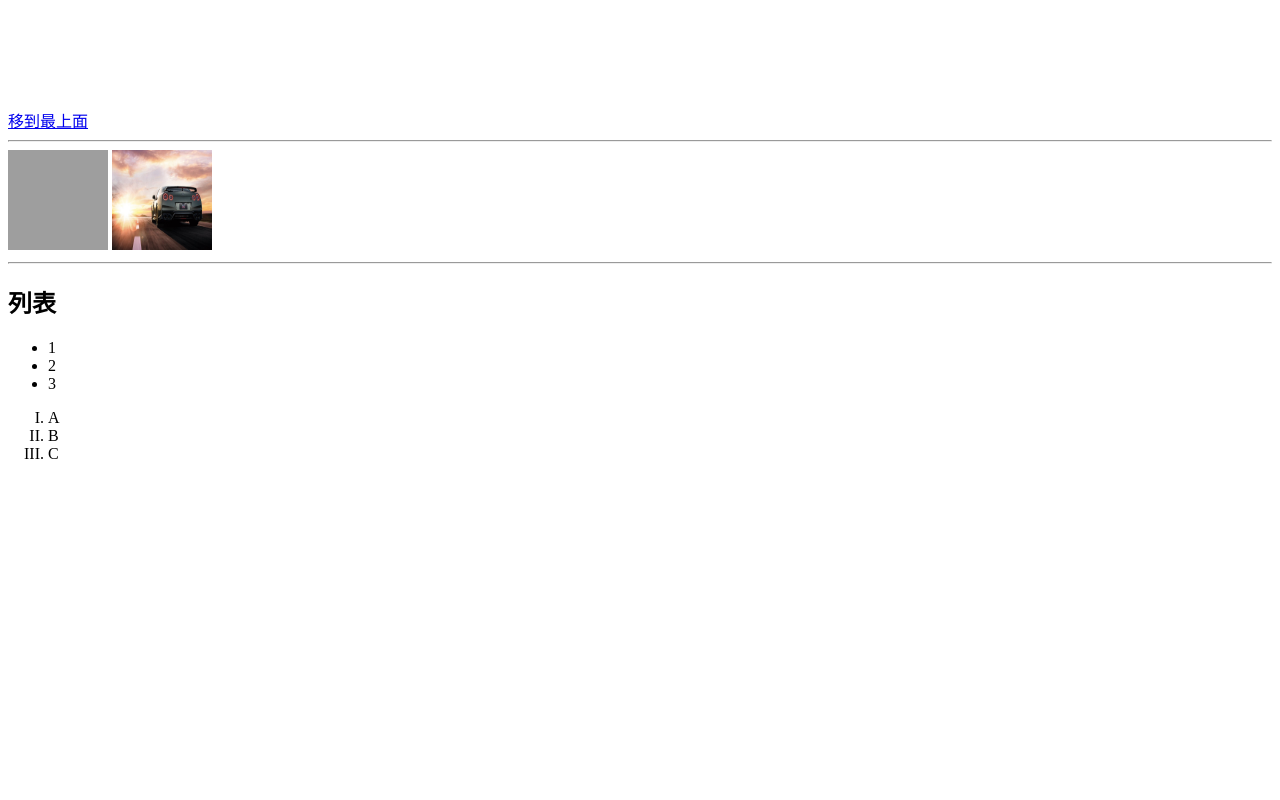
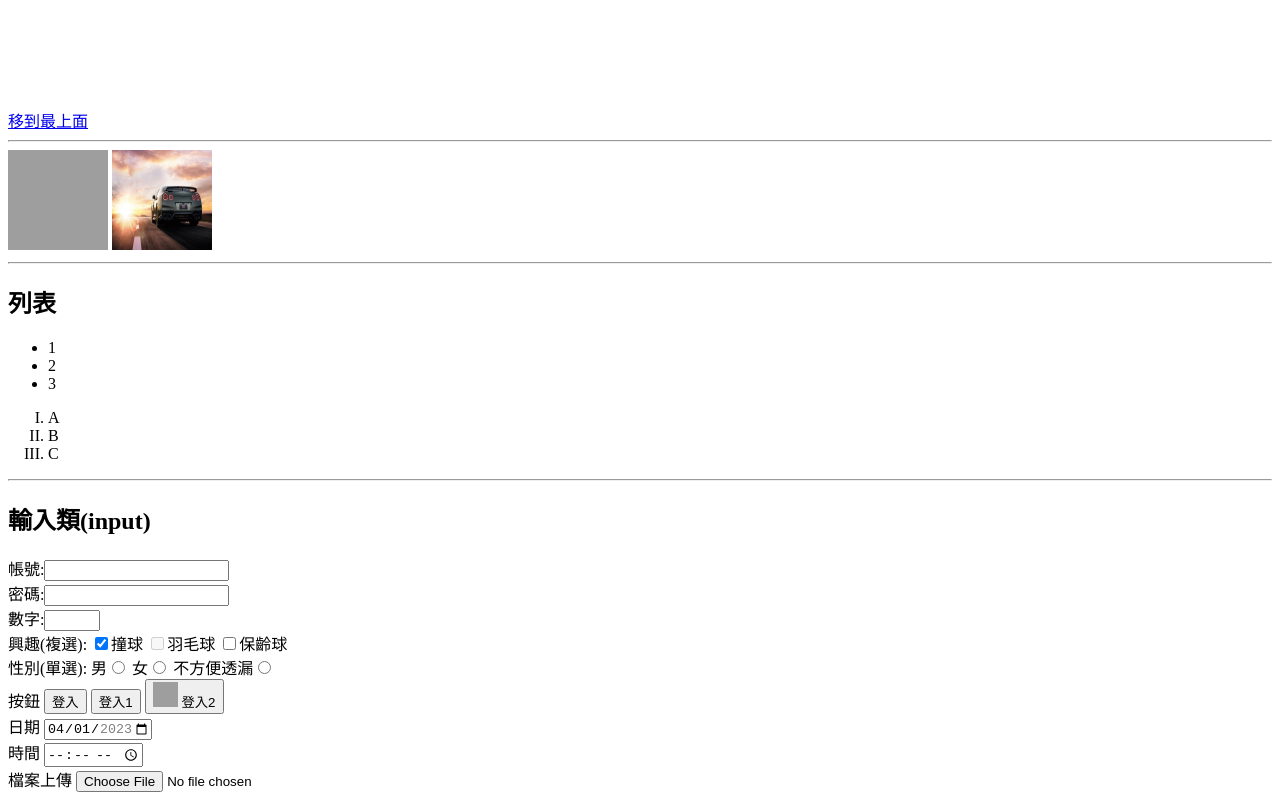
Before and after one commit to benny860916/3411107077, a plain HTML site: page demo.html in a window 1280 px wide. Shown: the part 904-1704 px from the top of the page. Before the commit the page ends 1383 px from the top, so only its background shows below. Drawn offline with Linux system fonts and the light colour scheme; grey boxes are pictures that could not be loaded.

Commit message:
Add files via upload

```diff
--- a/demo.html
+++ b/demo.html
@@ -55,6 +55,40 @@
 <li>B</li>
 <li>C</li>
 </ol>
+<hr>
+<h2>輸入類(input)</h2>
+帳號:<input type="text"><br>
+密碼:<input type="password"><br>
+數字:<input type="number" min="10" max="30">
+<br>
+興趣(複選):
+<!--預設打勾-->
+<input type="checkbox" checked>撞球
+<!--預設不給勾-->
+<input type="checkbox" disabled>羽毛球
+<input type="checkbox">保齡球
+<br>
+性別(單選):
+男<input type="radio" name="SEX">
+女<input type="radio" name="SEX">
+不方便透漏<input type="radio" name="SEX">
+<br>
+按鈕
+<input type="button" value="登入">
+<input type="submit" value="登入1">
+<button>
+    <img src="https://cdn-icons-png.flaticon.com/512/1864/1864514.png" alt="" width="25" height="25">
+登入2
+</button>
+<br>
+日期
+<input type="date" min="2023-03-30" max="2023-04-30" value="2023-04-01">
+<br>
+時間
+<input type="time" >
+<br>
+檔案上傳
+<input type="file" accept="image/*">
 
 </body>
 </html>
```
